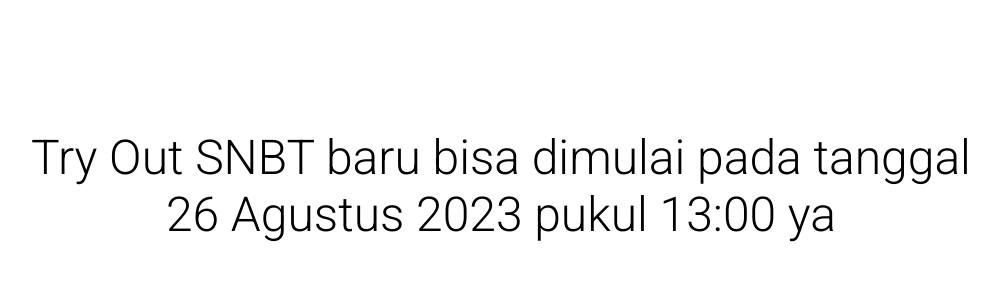
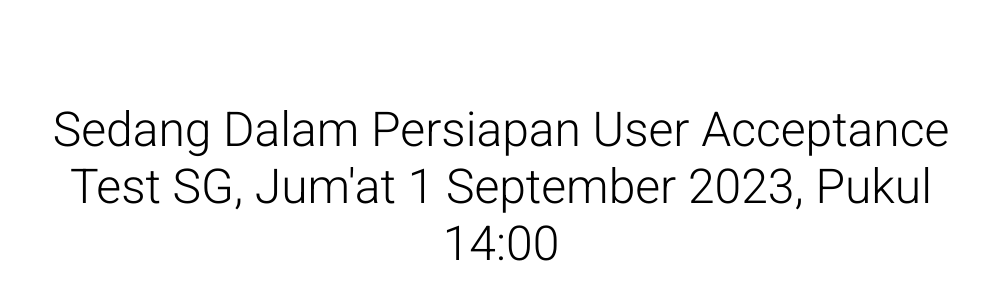
Before and after one commit to indraargamuria/snbtfrontend, a React (Create React App) app: page /#/ in a window 1280 px wide. Shown: the part 214-514 px from the top of the page, without its empty margins (139-1137 px from the left). Built offline with nearby package versions, Linux system fonts and the light colour scheme.

Commit message:
Maintenance

```diff
--- a/src/pages/Maintenance.jsx
+++ b/src/pages/Maintenance.jsx
@@ -5,7 +5,7 @@
     return (
         <Fragment>
             <div className={styles.container}>
-                <div className={styles.message}>Try Out SNBT baru bisa dimulai pada tanggal 26 Agustus 2023 pukul 13:00 ya
+                <div className={styles.message}>Sedang Dalam Persiapan User Acceptance Test SG, Jum'at 1 September 2023, Pukul 14:00
                     </div>
             </div>
         </Fragment>
```
